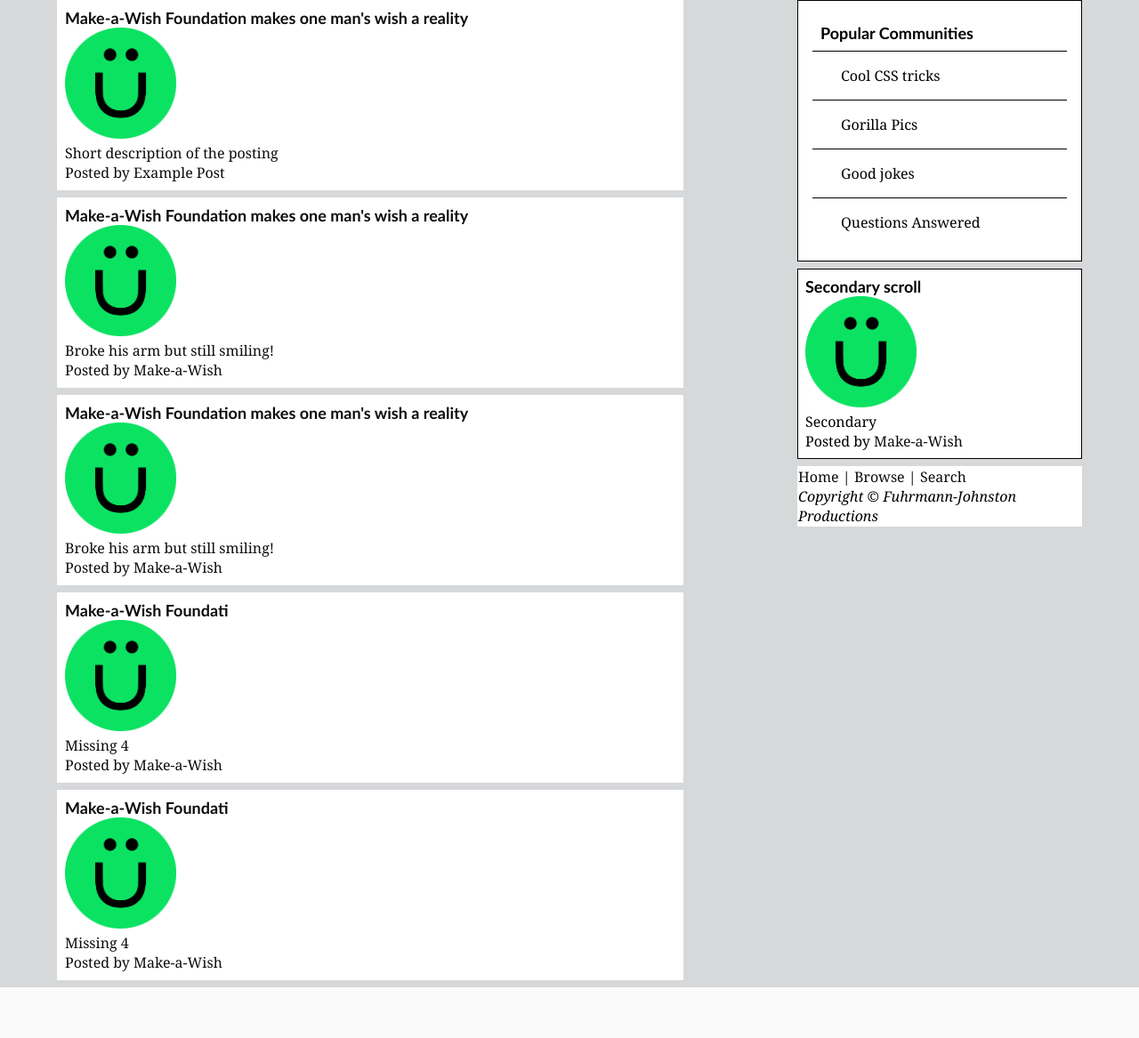
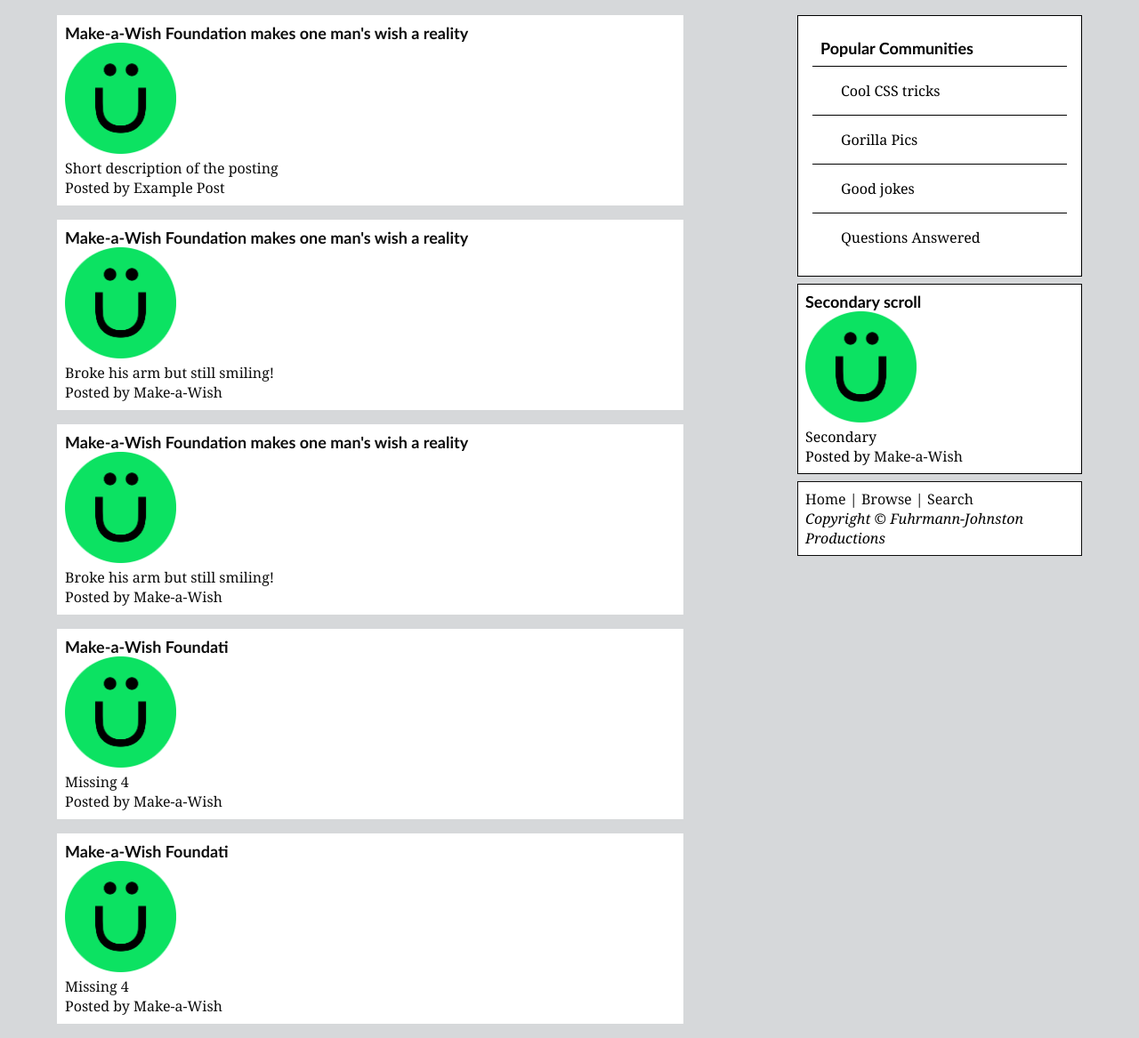
Before and after one commit to hansfuhr/360_Peruse, a PHP site: page / in a window 1280 px wide. Shown: the part 47-1214 px from the top of the page at 89% size. Before the commit the page ends 1157 px from the top, so only its background shows below. Run offline with PHP 8.4, Linux system fonts and the light colour scheme.

Commit message:
GAWD this is some bad formatting

```diff
--- a/css/index.css
+++ b/css/index.css
@@ -2,7 +2,6 @@ header{
 	position: fixed;
 	color: rgb(44, 41, 41);
 	background-color: #fafafa;
-	position: sticky;
 	top: 0;
 	z-index: 1;
 	border-bottom: 0.5pt solid grey;
@@ -13,11 +12,13 @@ header{
 }
 
 .footer{
-	border: solid 1pt #0c0c0c00;
-	margin-bottom: 0.5em;
+	position: sticky;
+	border: solid 1pt #0c0c0c;
 	background-color: white;
 	margin-left: 4em;
 	margin-right: 4em;
+	padding: 0.5em;
+	user-select: none;
 }
 
 .sticky{
@@ -27,24 +28,18 @@ header{
 
 h1, h2, h3, nav, footer{
 	font-family: "Trebuchet MS", "Lucida Grande", Tahoma, sans-serif;
-
 }
 
 section, footer{
 	padding: 0.5em;
-
 }
 
 .main {
 	flex: 65%;
-
-
 }
 
 .secondary {
 	flex: 35%;
-
-
 }
 
 .row {
@@ -54,33 +49,40 @@ section, footer{
 h1{
 	font-size: 1.5em;
 }
+
 h2{
 	font-size: 0.75em;
 }
-h3,nav{
+
+h3, nav{
 	font-size: 1.125em;
 }
+
 body{
 	font-family: Georgia, 'Times New Roman', Times, serif;
 	font-size: 100%;
 	background-color: #d6d8da;
+	padding-top: 4em;
 }
+
 a:link{
 	text-decoration: none;
 	color: #0c0c0c;
+}
 
-}
 a{
 	color: black;
 }
+
 .post{
 	border: solid 1pt #0c0c0c00;
-	margin-bottom: 0.5em;
+	margin-bottom: 1em;
 	background-color: white;
 	margin-left: 4em;
 	margin-right: 4em;
 	padding: 0.5em;
 }
+
 .staticpost{
 	text-decoration: none;
 	border: solid 1pt black;
@@ -89,6 +91,7 @@ a{
 	margin-left: 4em;
 	margin-right: 4em;
 	padding: 0.5em;
+	user-select: none;
 }
 
 .post:hover{
@@ -106,13 +109,12 @@ a{
 	padding-top: 1em;
 	padding-bottom: 1em;
 	font-size: 70%;
-
 }
-
 
 h3{
 	font-weight: bold;
 }
+
 .comment{
 	padding-left: 1em;
 	border-left: solid 1pt black;
@@ -171,7 +173,6 @@ li{
 	margin-left: 2em;
 	padding: 0.5em;
 	padding-right: 15em;
-
 }
 
 .topnav input:hover{
--- a/index.html
+++ b/index.html
@@ -33,7 +33,7 @@
 					<p>Posted by <a class="Author" href="https://ca.linkedin.com/in/daulton-baird-37004a177">Example Post</a></p>
 				</div>
 			</a>
-			<a href="file:///C:/COSC360/360_Peruse/post.html">
+			<a href="post.html">
 				<div class="post">
 					<h3>Make-a-Wish Foundation makes one man's wish a reality</h3>
 					<figure>
--- a/post.html
+++ b/post.html
@@ -1,8 +1,8 @@
-<html lang = "en">
+<html lang="en">
 <head>
 <title>Peruse</title>
 <link rel="stylesheet" href="css/reset.css">
-<link rel="stylesheet" href="css/index.css">
+<link rel="stylesheet" href="css/post.css">
 <link type="text/javascript"   href="js/footerscroll.js">
 </head>
 
```
